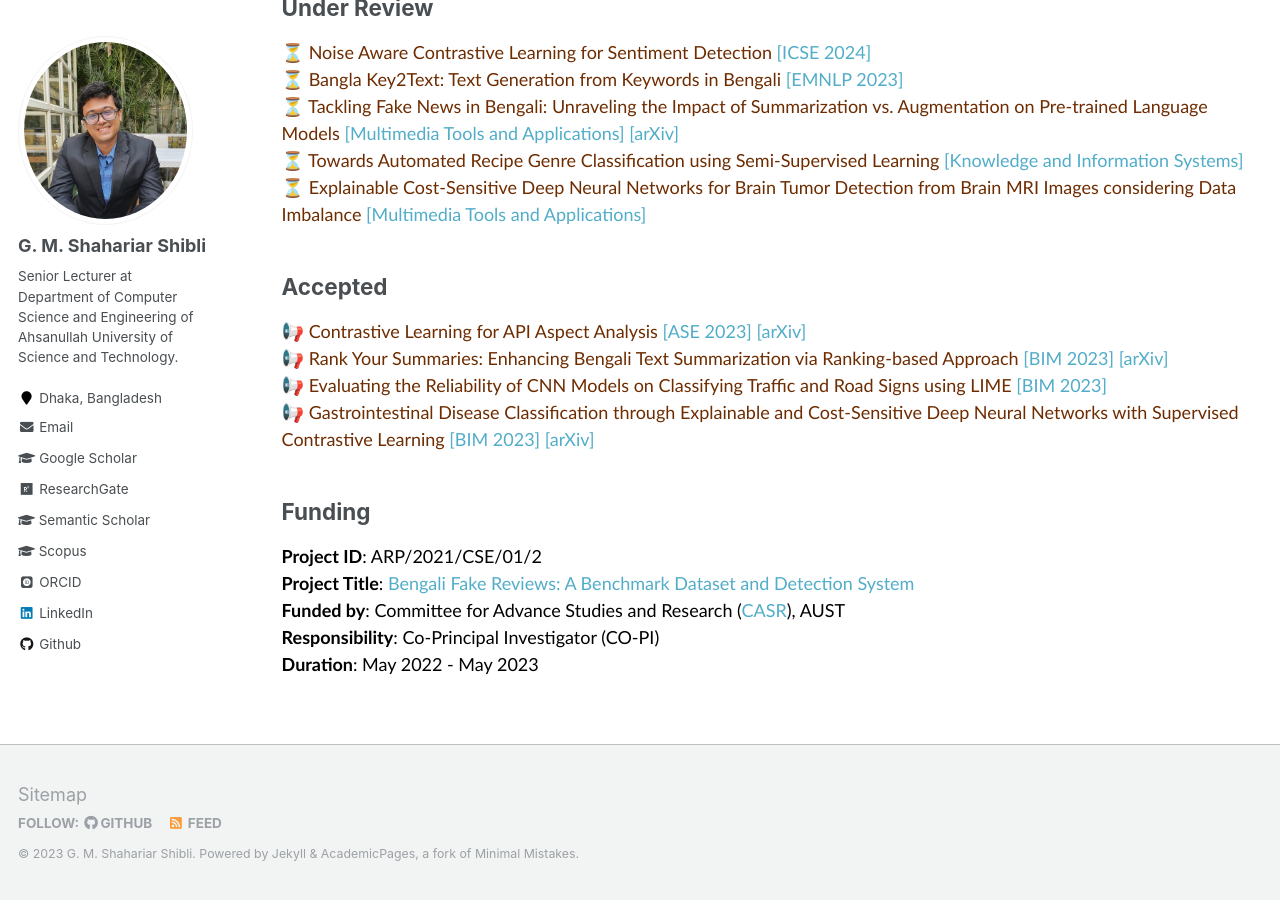
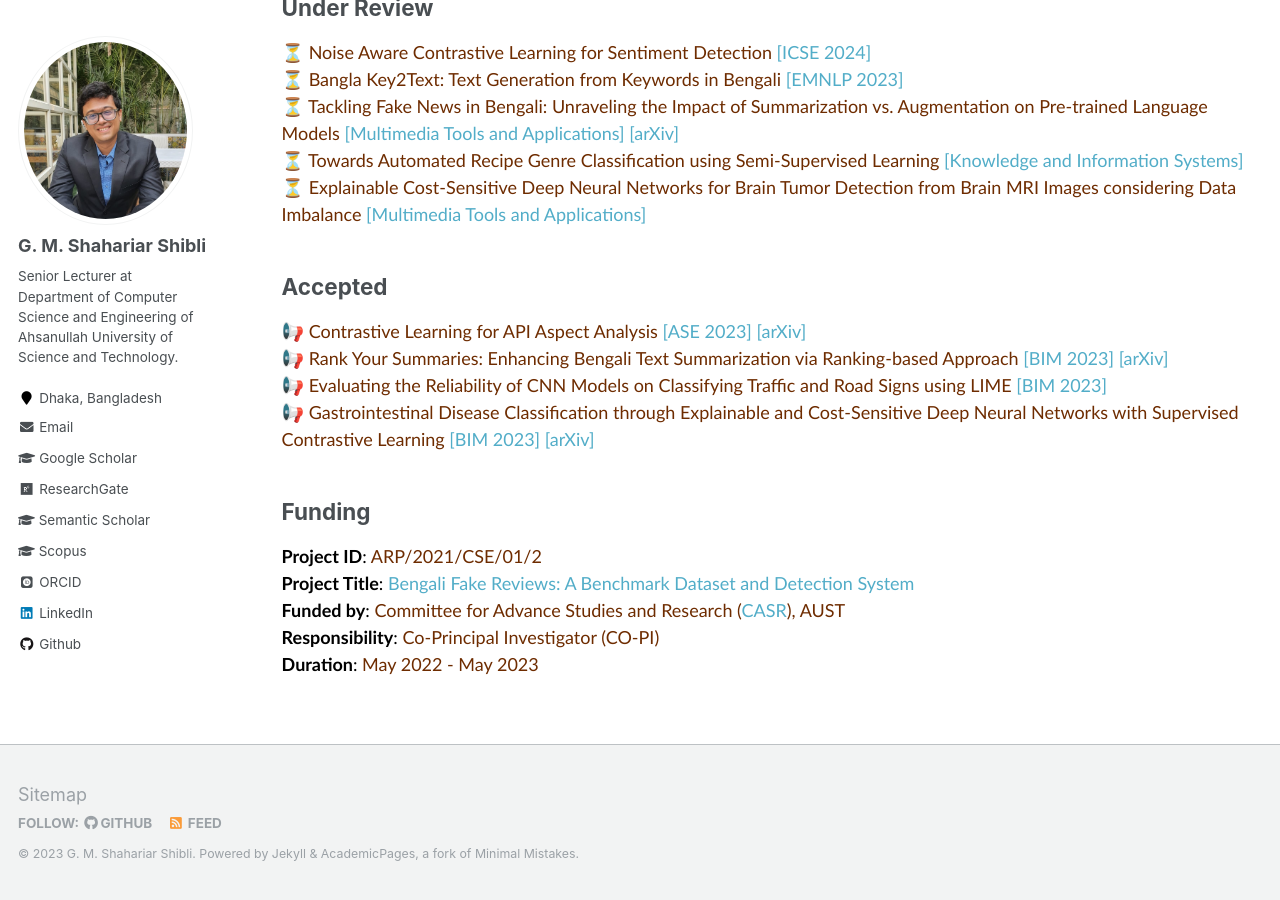
Before and after one commit to shahariar-shibli/shahariar-shibli.github.io, a Jekyll site: the page built from _pages/research.md, in a window 1280 px wide and 900 px high, scrolled down 719 px. Built offline with Jekyll 4.4.1, drawn with Linux system fonts in a browser that asks for light colours; some web fonts are replaced.

Commit message:
Update research.md

```diff
--- a/_pages/research.md
+++ b/_pages/research.md
@@ -51,9 +51,9 @@ author_profile: true
 
 ## Funding
 <span style="font-family:Trebuchet MS; color:black;">
-<b>Project ID</b>: ARP/2021/CSE/01/2<br/>
+<b>Project ID</b>: <span style="color:#6E2C00">ARP/2021/CSE/01/2</span><br/>
 <b>Project Title</b>: [Bengali Fake Reviews: A Benchmark Dataset and Detection System](https://www.aust.edu/news/1037)<br/>
-<b>Funded by</b>: Committee for Advance Studies and Research ([CASR](https://www.aust.edu/casr)), AUST <br/>
-<b>Responsibility</b>: Co-Principal Investigator (CO-PI) <br/>
-<b>Duration</b>: May 2022 - May 2023
+<b>Funded by</b>: <span style="color:#6E2C00">Committee for Advance Studies and Research ([CASR](https://www.aust.edu/casr)), AUST</span><br/>
+<b>Responsibility</b>: <span style="color:#6E2C00">Co-Principal Investigator (CO-PI)</span><br/>
+<b>Duration</b>: <span style="color:#6E2C00">May 2022 - May 2023</span>
 </span>
```
